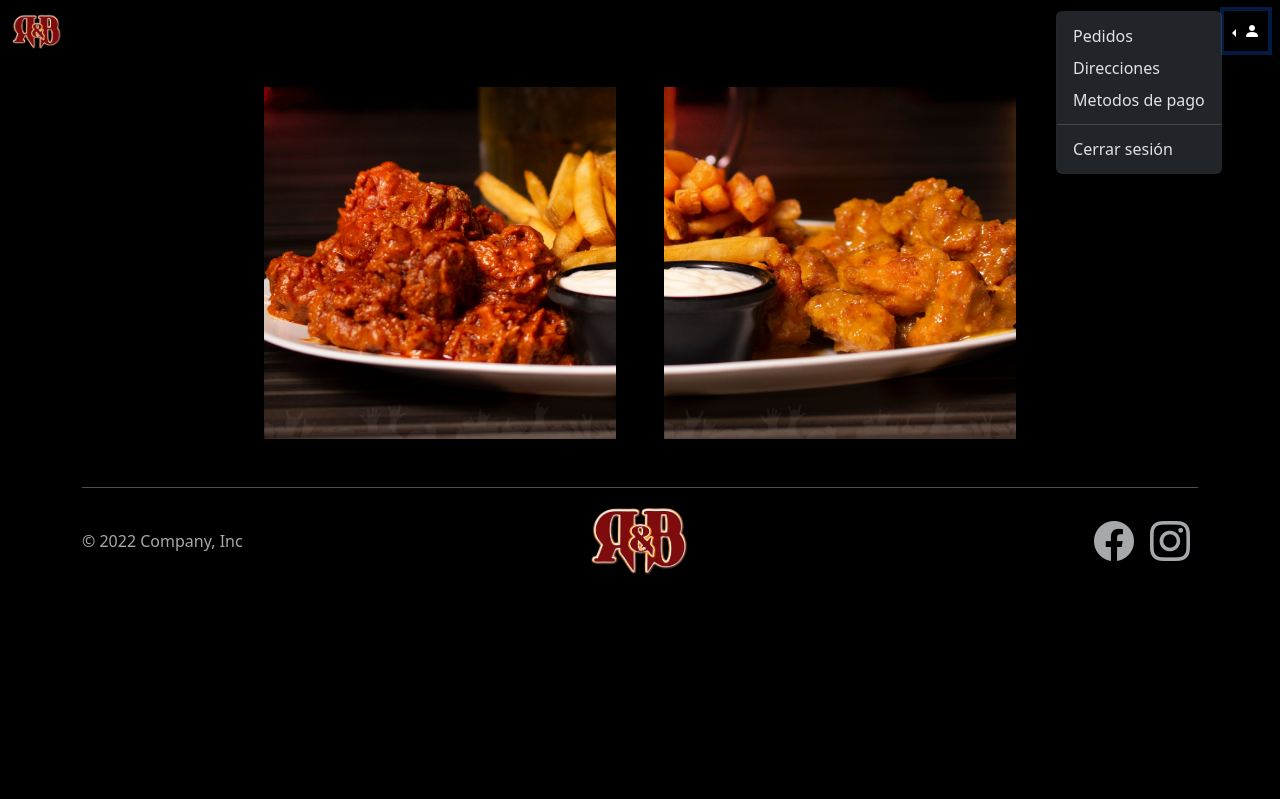
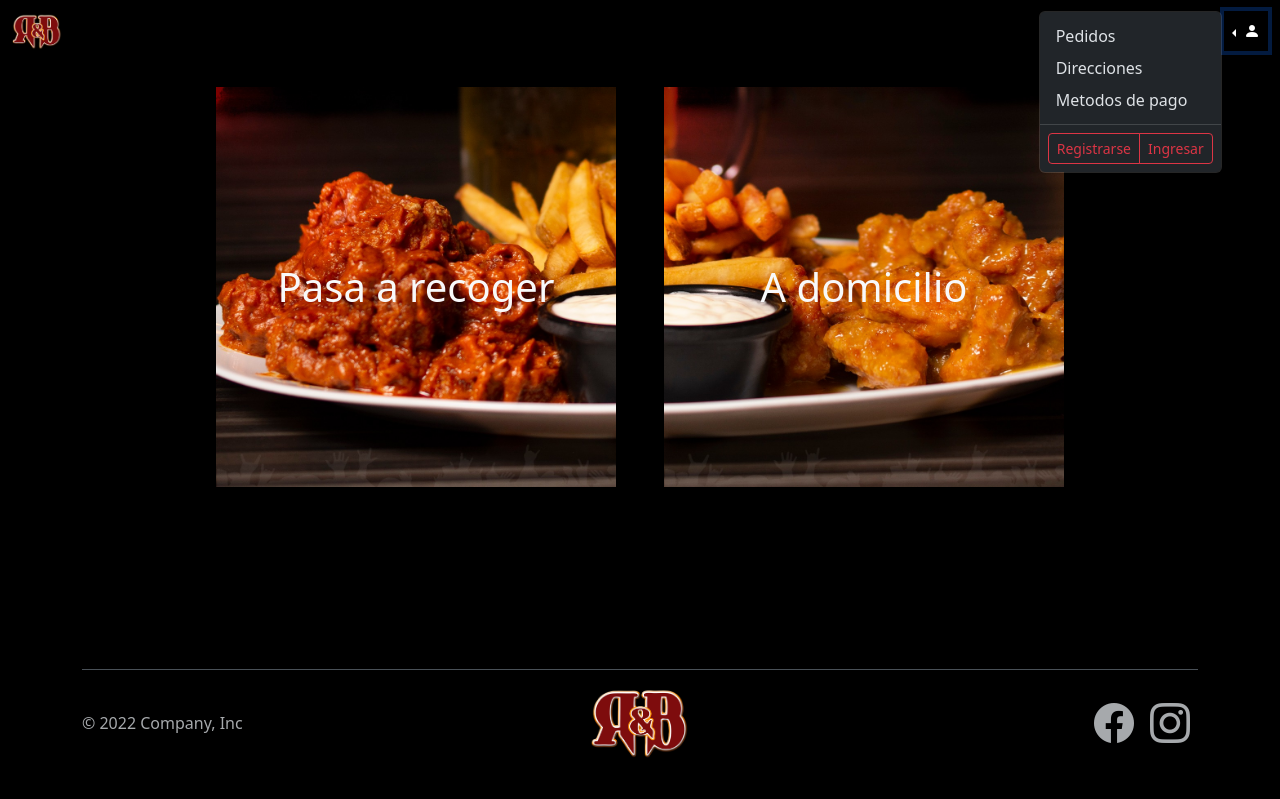
Before and after one commit to CristianVillafan/RockAndBurger_site, a Django app: page /pickup_delivery/ in a window 1280 px wide, after a click that opens the changed part. Run offline with Django 4.2, Linux system fonts and the light colour scheme.

Commit message:
Hicieron mejoras de response, se agregaron las plantillas, clases y librerias para signin y signup asi como de signout, y se agrego permisos de usuario autenticado

```diff
--- a/bases/templates/bases/pickup_or_delivery.html
+++ b/bases/templates/bases/pickup_or_delivery.html
@@ -2,9 +2,19 @@
 {% load static %}
 {% block welcome %}
     <section>
-        <div class="d-flex justify-content-center py-4" style="height: 400px;">
-            <img src="{% static 'base/images/recoger.jpg' %}" class="img-fluid mx-4" alt="">
-            <img src="{% static 'base/images/domicilio.jpg' %}" class="img-fluid mx-4" alt="">
+        <div class="d-flex justify-content-center my-4 " style="height: 400px;">
+            <div class="position-relative" style="height: 400px;">
+                <a href="" class="link-light">
+                    <img style="height: 400px;" src="{% static 'base/images/recoger.jpg' %}" class="img-fluid mx-4" alt="">
+                    <p class="position-absolute top-50 start-50 translate-middle fs-1">Pasa&nbsp;a&nbsp;recoger</p>
+                </a>
+            </div>
+            <div class="position-relative" style="height: 400px;">
+                <a href="" class="link-light">
+                    <img style="height: 400px;" src="{% static 'base/images/domicilio.jpg' %}" class="img-fluid mx-4" alt="">
+                    <p class="position-absolute top-50 start-50 translate-middle fs-1">A domicilio</p>
+                </a>
+            </div>
         </div>
     </section>
 {% endblock %}
--- a/bases/urls.py
+++ b/bases/urls.py
@@ -1,7 +1,11 @@
 from django.urls import path
-from .views import Home, PickupOrDelivery
+from .views import Home, PickupOrDelivery, Signup
+from django.contrib.auth import views
 
 urlpatterns = [
     path('', Home.as_view(),name='home'),
-    path('pickup_delivery/', PickupOrDelivery.as_view(), name='pickup_delivery')
+    path('pickup_delivery/', PickupOrDelivery.as_view(), name='pickup_delivery'),
+    path('signup', Signup.as_view(), name='signup'),
+    path('signin/', views.LoginView.as_view(template_name='bases/signin.html'),name='signin'),
+    path('signout', views.LogoutView.as_view(template_name='bases/signin.html'), name='signout')
 ]
--- a/bases/views.py
+++ b/bases/views.py
@@ -1,5 +1,12 @@
-from django.shortcuts import render
+from django.forms.models import BaseModelForm
+from django.http import HttpResponse
+from django.shortcuts import render, redirect
 from django.views import generic
+from django.contrib.auth.forms import UserCreationForm
+from django.contrib.auth.models import User
+from django.contrib.auth import login
+from django.urls import reverse_lazy
+from django.db import IntegrityError
 
 # Create your views here.
 class Home(generic.TemplateView):
@@ -7,3 +14,11 @@ class Home(generic.TemplateView):
 
 class PickupOrDelivery(generic.TemplateView):
     template_name = 'bases/pickup_or_delivery.html'
+
+class Signup(generic.CreateView):
+    template_name = 'bases/signup.html'
+    context_object_name = 'obj'
+    form_class = UserCreationForm
+    success_url = reverse_lazy('bases:home')
+    def form_valid(self, form):
+        return super().form_valid(form)
--- a/mysite/settings.py
+++ b/mysite/settings.py
@@ -124,3 +124,5 @@ STATICFILES_DIRS = (os.path.join(BASE_DIR,'static'),)
 # https://docs.djangoproject.com/en/4.2/ref/settings/#default-auto-field
 
 DEFAULT_AUTO_FIELD = 'django.db.models.BigAutoField'
+LOGIN_REDIRECT_URL = '/'
+LOGOUT_REDIRECT_URL = '/signin/'
--- a/templates/base/base.html
+++ b/templates/base/base.html
@@ -10,23 +10,23 @@
     <link rel="stylesheet" href="https://cdn.jsdelivr.net/npm/bootstrap-icons@1.11.1/font/bootstrap-icons.css">
     <link rel="stylesheet" href="{% static 'base/css/animatic.css' %}">
 </head>
-<body data-bs-theme="dark" style="background-color: black;">
+<body data-bs-theme="dark" style="background-color: black; padding-bottom: 150px;" class="position-relative min-vh-100">
     <!--Navbar-->
     {% block navbar %}
     <section>
         <nav class="navbar navbar-expand-lg" style="background-color: black;">
             <div class="container-fluid">
-              <a class="navbar-brand" href="#"><img src="{% static 'base/images/logo.png' %}" alt="" style="width: 50px;"></a>
+              <a class="navbar-brand" href="{% url 'bases:home' %}"><img src="{% static 'base/images/logo.png' %}" alt="" style="width: 50px;"></a>
               <button class="navbar-toggler" type="button" data-bs-toggle="collapse" data-bs-target="#navbarSupportedContent" aria-controls="navbarSupportedContent" aria-expanded="false" aria-label="Toggle navigation">
                 <span class="navbar-toggler-icon"></span>
               </button>
               <div class="collapse navbar-collapse" id="navbarSupportedContent">
                 <ul class="navbar-nav ms-auto mb-2 mb-lg-0">
                   <li class="nav-item">
-                    <a class="nav-link active" aria-current="page" href="#">Inicio</a>
+                    <a class="nav-link active" aria-current="page" href="{% url 'bases:home' %}">Inicio</a>
                   </li>
                   <li class="nav-item">
-                    <a class="nav-link" href="#">Ordena aqui</a>
+                    <a class="nav-link" href="{% url 'bases:pickup_delivery' %}">Ordena aqui</a>
                   </li>
                   <li class="nav-item dropstart">
                     <a class="nav-link dropdown-toggle " href="#" role="button" data-bs-toggle="dropdown" aria-expanded="false">
@@ -37,7 +37,18 @@
                       <li><a class="dropdown-item" href="#">Direcciones</a></li>
                       <li><a class="dropdown-item" href="#">Metodos de pago</a></li>
                       <li><hr class="dropdown-divider"></li>
-                      <li><a class="dropdown-item" href="#">Cerrar sesión</a></li>
+                      {% if user.is_authenticated %}
+                      <li class="text-center">
+                        <a class="btn btn-sm btn-outline-danger" href="{% url 'bases:signout' %}">Cerrar&nbsp;sesión</a>
+                      </li>
+                      {% else %}
+                      <li class="text-center">
+                        <div class="btn-group btn-group-sm px-2" role="group" aria-label="Basic outlined example">
+                          <a type="button" class="btn btn-outline-danger" href="{% url 'bases:signup' %}">Registrarse</a>
+                          <a type="button" class="btn btn-outline-danger" href="{% url 'bases:signin' %}">Ingresar</a>
+                        </div>
+                      </li>
+                      {% endif %}
                     </ul>
                   </li>
                 </ul>
@@ -51,10 +62,16 @@
     {% block welcome %}
     <section>
         <img src="{% static 'base/images/nuevo_menu.jpg' %}" class="img-fluid" alt="">
-        <div class="d-flex justify-content-around py-4" style="background-color: black;">
-            <a type="button" class="btn btn-outline-danger btn-lg tracking-in-contract" href="#Sucursales">Sucursales</a>
-            <a type="button" class="btn btn-outline-danger btn-lg tracking-in-contract" href="{% url 'bases:pickup_delivery' %}">Ordena aqui</a>
-            <a type="button" class="btn btn-outline-danger btn-lg tracking-in-contract" >Registrarse/Iniciar sesión</a>
+        <div class="d-flex justify-content-around py-4 d-flex flex-wrap" style="background-color: black; min-width: 400px;">
+            <a type="button" class="btn btn-outline-danger btn-lg tracking-in-contract m-2" href="#Sucursales">Sucursales</a>
+            <a type="button" class="btn btn-outline-danger btn-lg tracking-in-contract m-2" href="{% url 'bases:pickup_delivery' %}">Ordena aqui</a>
+            <a type="button" class="btn btn-outline-danger btn-lg tracking-in-contract m-2" href="#">Menu</a>
+            {% if not user.is_authenticated %}
+            <div class="btn-group btn-group-lg tracking-in-contract m-2" role="group" aria-label="Large button group">
+              <a type="button" href="{% url 'bases:signup' %}" class="btn btn-outline-danger">Registrarse</a>
+              <a type="button" href="{% url 'bases:signin' %}" class="btn btn-outline-danger">Ingresar</a>
+            </div>
+            {% endif %}
         </div>
     </section>
     {% endblock %}
@@ -137,7 +154,7 @@
     {% endblock %}
     <!--EndGPS-->
     <!--Footer-->
-    <section>
+    <section class="position-absolute bottom-0 start-50 translate-middle-x w-100">
         <div class="container">
             <footer class="d-flex flex-wrap justify-content-between align-items-center py-3 my-4 border-top">
               <p class="col-md-4 mb-0 text-muted">© 2022 Company, Inc</p>
```
Also changed, not shown: bases/templates/bases/signin.html (+41 -0 lines), bases/templates/bases/signup.html (+52 -0 lines), db.sqlite3.
